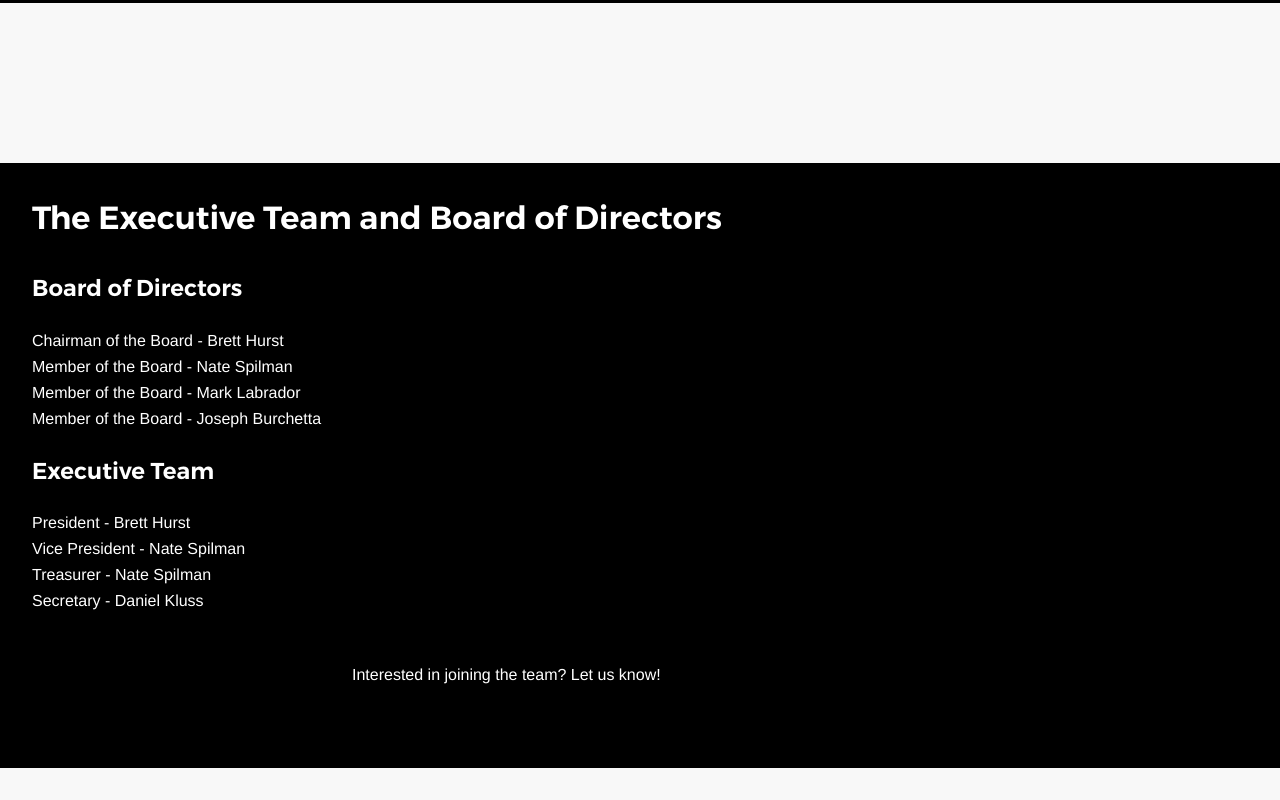
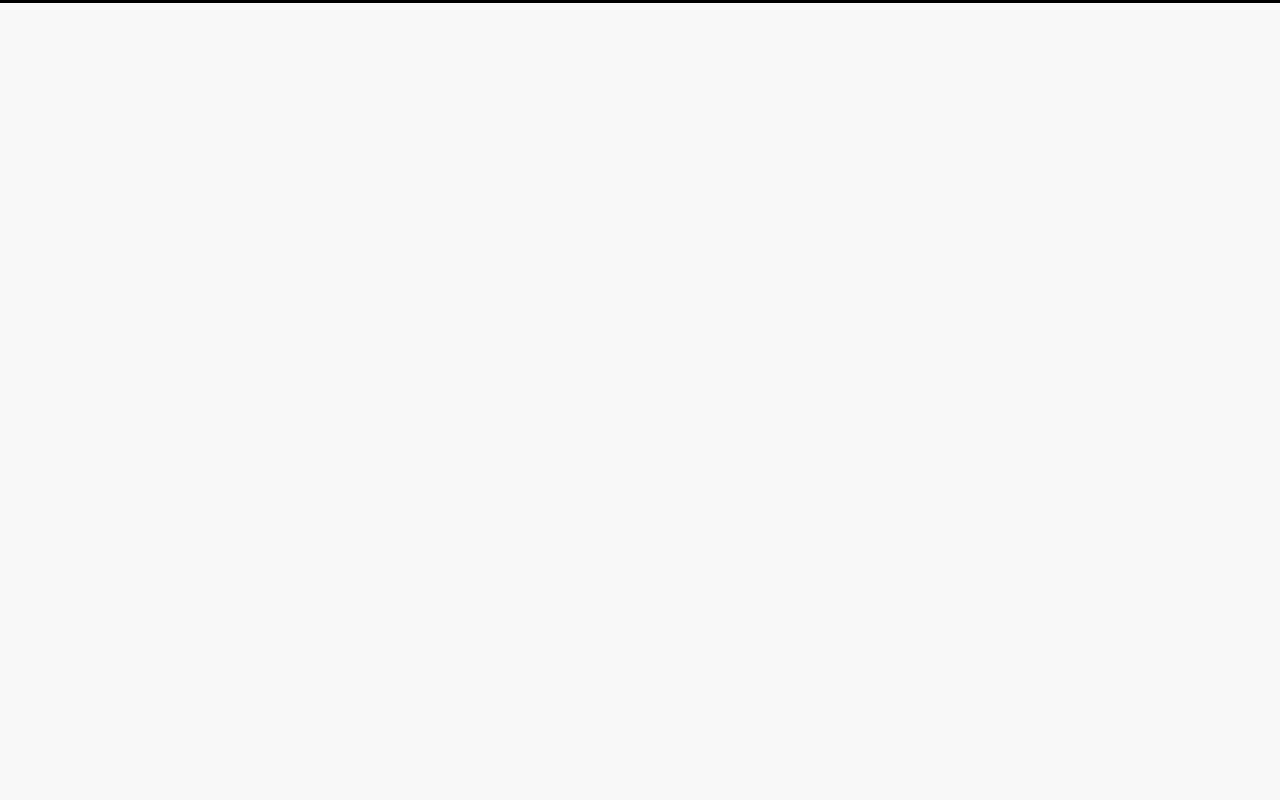
Before and after one commit to junior-dev-struggle-bus/juniordevstrugglebus, a React (Create React App) app: page /organization in a window 1280 px wide. Shown: the part 1613-2413 px from the top of the page. After the commit the page ends 1744 px from the top, so only its background shows below. Built offline with nearby package versions, Linux system fonts and the light colour scheme.

Commit message:
Update index.js

```diff
--- a/src/components/Organization/index.js
+++ b/src/components/Organization/index.js
@@ -71,33 +71,6 @@ const Organization = (props) =>{
             </Aboutsection>
             {/* <!--end of row--> */}
       <Styledp />
-      <Aboutsection id="exec">
-        <h3 style={{ color: "white", padding: "0 0 1em 0" }}>
-          The Executive Team and Board of Directors
-        </h3>
-        <h4 style={{ color: "white", padding: "0 0 1em 0" }}>
-          Board of Directors
-        </h4>
-        {bodList.map(position => {
-          return (
-            <Position>
-              {position.title} - {position.name}
-            </Position>
-          );
-        })}
-
-        <h4 style={{ color: "white", padding: "1em 0 1em 0" }}>
-          Executive Team
-        </h4>
-        {execList.map(position => {
-          return (
-            <Position>
-              {position.title} - {position.name}
-            </Position>
-          );
-        })}
-        <Styledp>Interested in joining the team? Let us know!</Styledp>
-      </Aboutsection>
 
       {/* <!--end of row--> */}
       {/* <!--end of container--> */}
```
